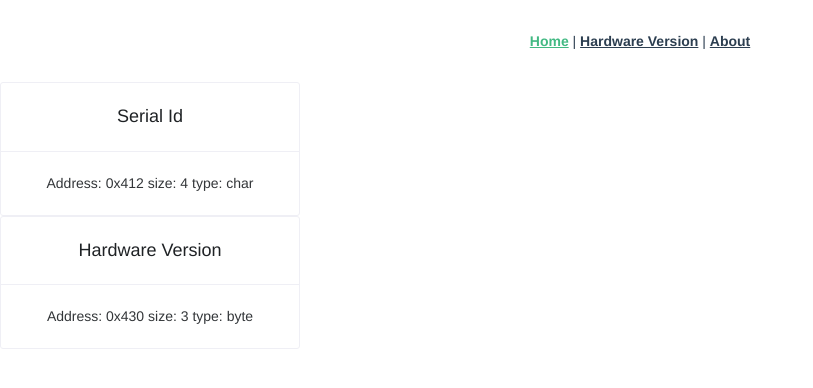
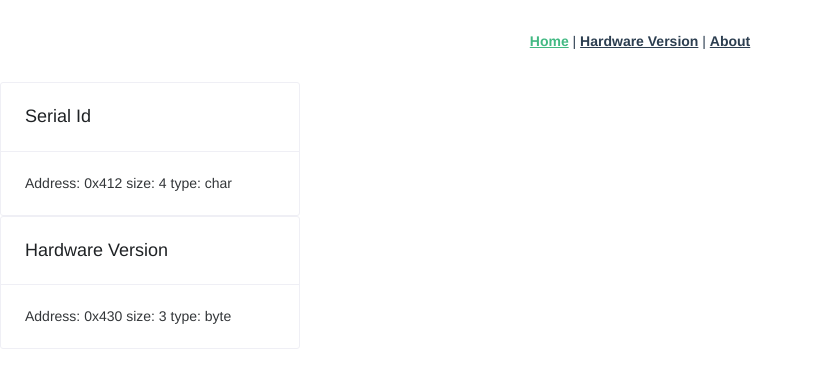
Before and after one commit to bqian/LinkbotEepromRescueTool, a Vue app: page / in a window 1280 px wide. Shown: the top 388 px of the page, without its empty margins (0-813 px from the left). Built offline with nearby package versions, Linux system fonts and the light colour scheme; no server answers.

Commit message:
Updated text-alignment

```diff
--- a/src/App.vue
+++ b/src/App.vue
@@ -12,12 +12,12 @@
   font-family: Avenir, Helvetica, Arial, sans-serif;
   -webkit-font-smoothing: antialiased;
   -moz-osx-font-smoothing: grayscale;
-  text-align: center;
   color: #2c3e50;
 }
 
 #nav {
   padding: 30px;
+  text-align: center;
 
   a {
     font-weight: bold;
```
